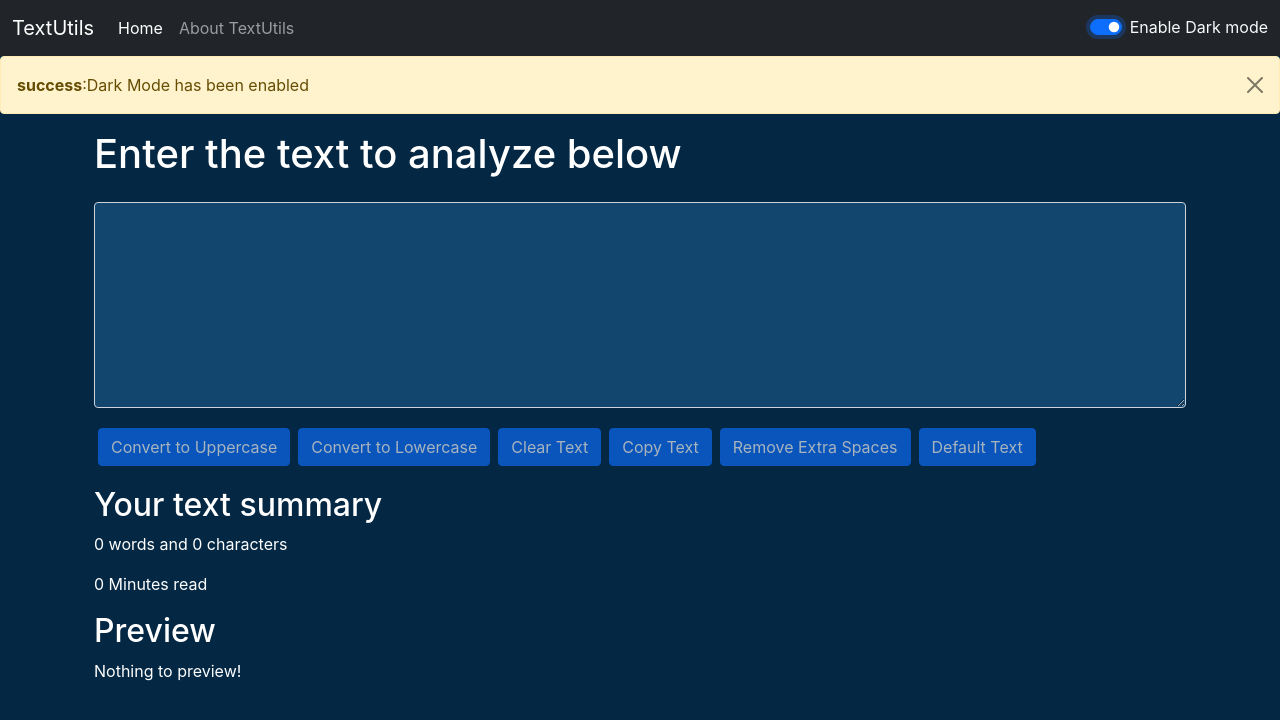
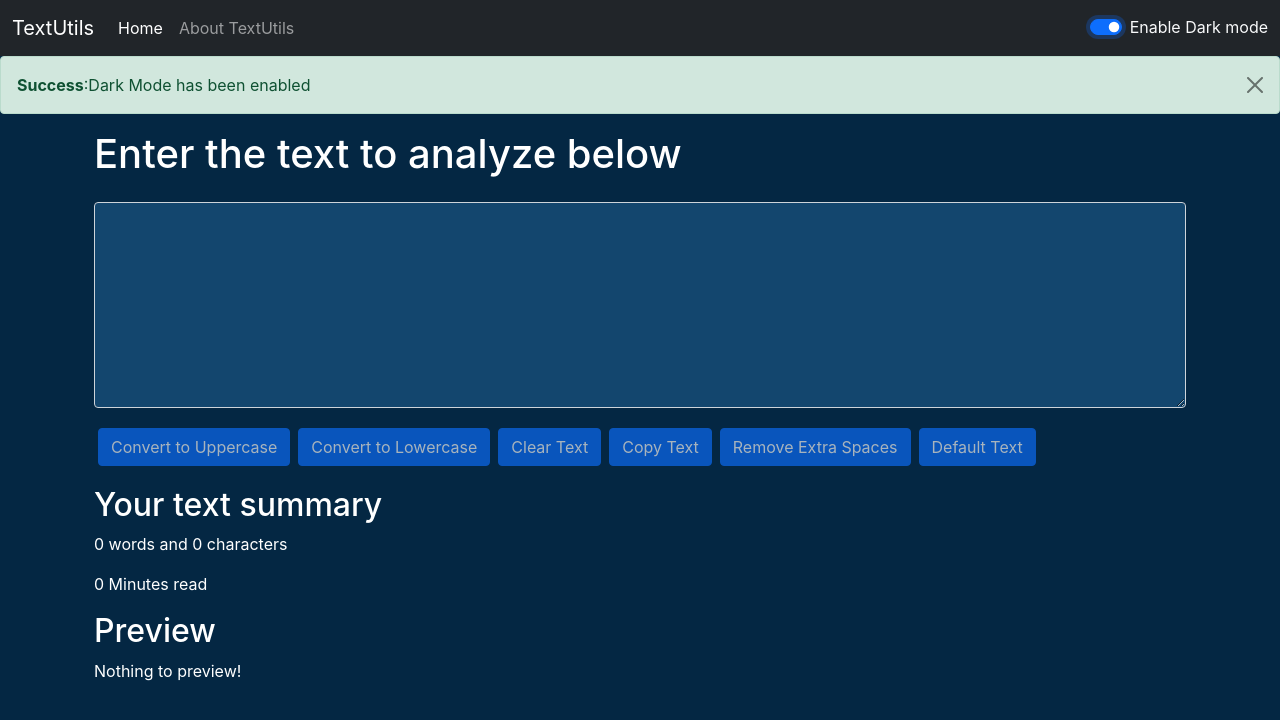
Before and after one commit to dubeycode/textutills, a React (Create React App) app in the folder textutills/: page / in a window 1280 px wide. Both pictures are taken after a click on the switch "Enable Dark mode". Shown: the top 720 px of the page. Built offline with nearby package versions, Linux system fonts and the light colour scheme.

Commit message:
alert mode set

```diff
--- a/textutills/src/App.js
+++ b/textutills/src/App.js
@@ -2,7 +2,7 @@
 import "./App.css";
 import Navbar from "./components/Navbar";
 import { Textforms } from "./components/Textforms";
-import { Alert } from "./components/Alert";
+import  {Alert}  from "./components/Alert";
 
 import React, { useState } from 'react';
 
@@ -33,7 +33,7 @@
   return (
     <>
       <Navbar title="TextUtils" mode={mode} about="About TextUtils" toggleMode={toggleMode} />
-      <Alert alert={alert}  / >
+      <Alert alert={alert} />
       <div className="container my-3">
         <Textforms heading="Enter the text to analyze below" mode={mode}  />
       </div>
--- a/textutills/src/components/Alert.jsx
+++ b/textutills/src/components/Alert.jsx
@@ -1,9 +1,13 @@
 import React from 'react'
 
 export const Alert = (props) => {
+    const capitalize=(word)=>{
+        const lower = word.toLowerCase();
+        return lower.charAt(0).toUpperCase() + lower.slice(1);
+    }
     return (
-        props.alert && <div className="alert alert-warning alert-dismissible fade show" role="alert">
-             <strong>{props.alert.type}</strong>:{props.alert.msg}
+        props.alert && <div className={`alert alert-${props.alert.type} alert-dismissible fade show`} role="alert">
+             <strong>{capitalize(props.alert.type)}</strong>:{props.alert.msg}
                 <button type="button" className="btn-close" data-bs-dismiss="alert" aria-label="Close"></button>
             </div>
     )
```
